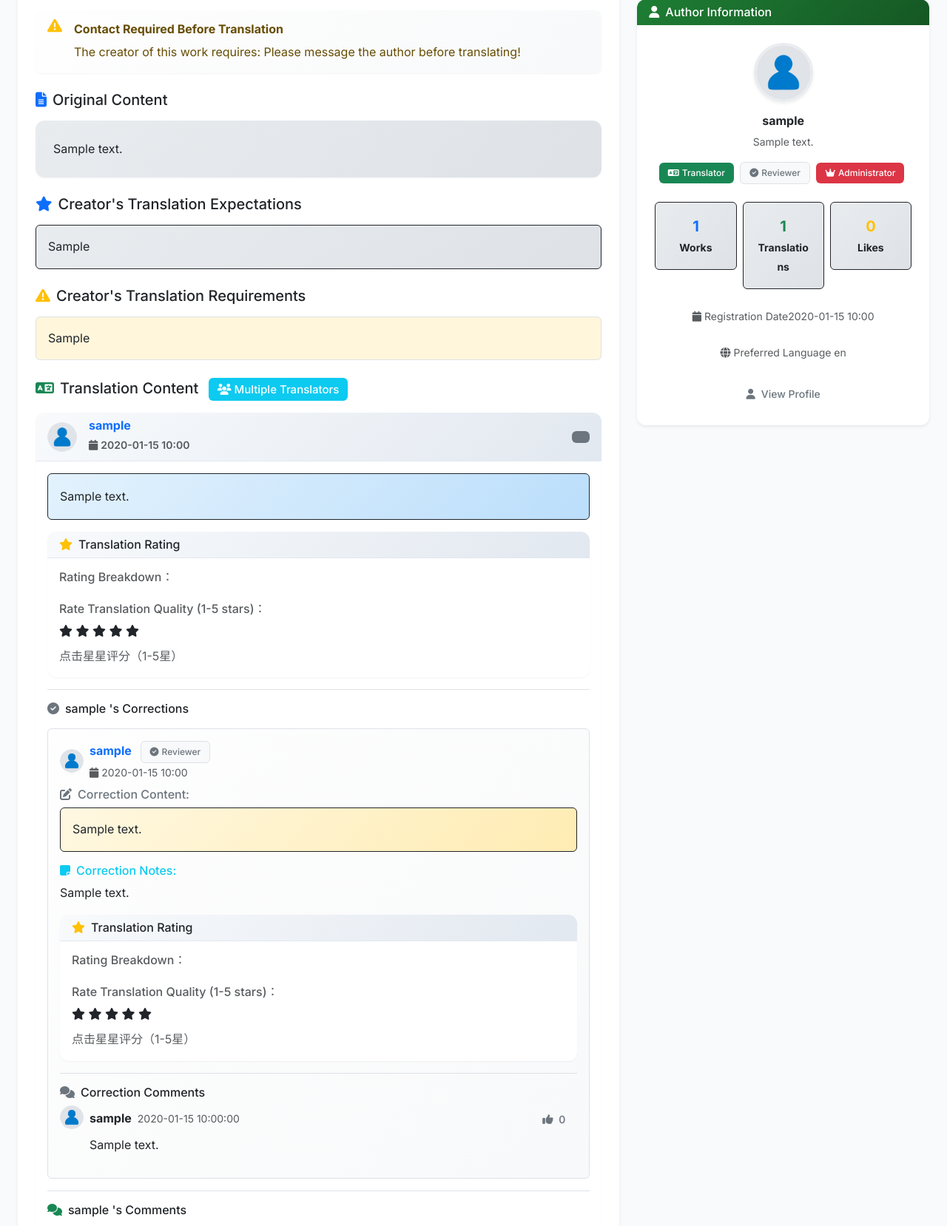
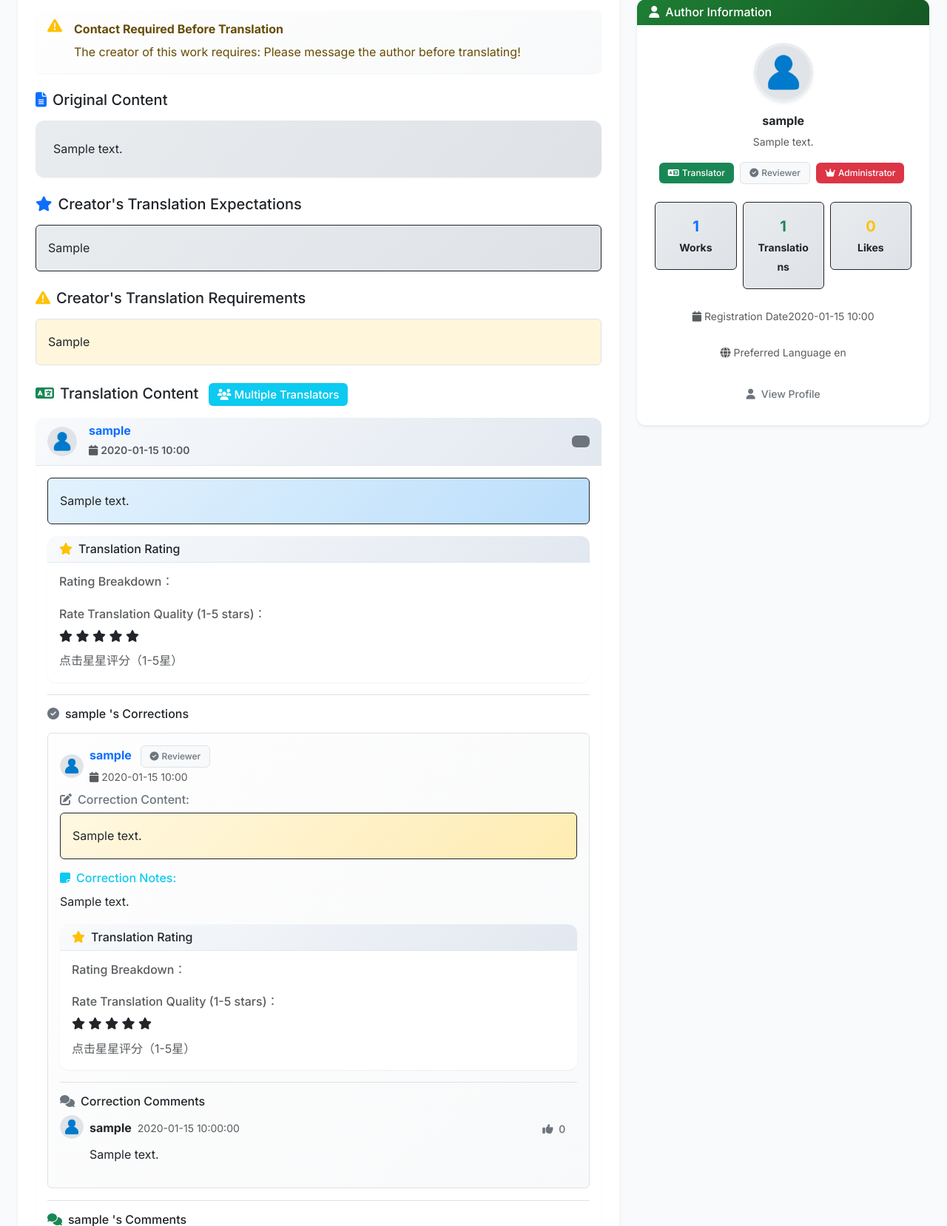
Before and after one commit to yxy24012/Interest-Based-Translation-Platform, a Flask app: page /work/1 in a window 1280 px wide. Shown: the part 533-2191 px from the top of the page at 74% size. Run offline with Flask 3, Linux system fonts and the light colour scheme; tables that the repository leaves empty hold one stand-in row (values such as "Sample post"); some libraries are stand-ins or nearby versions.

Commit message:
更新多个模板，优化内容展示样式，增加行高和换行处理，提升可读性和用户体验。

```diff
--- a/templates/conversation.html
+++ b/templates/conversation.html
@@ -14,7 +14,7 @@
           <div class="p-2 rounded {% if msg.sender.id == session.get('user_id') %}bg-primary text-white{% else %}bg-light border{% endif %}" style="max-width:350px;word-break:break-all;">
             <div class="small fw-bold mb-1"><span class="fw-bold" style="font-size:1.15em;">{{ msg.sender.username }}</span></div>
             {% if msg.content %}
-              <div class="mb-2">{{ msg.content|safe }}</div>
+              <div class="mb-2 work-content" style="line-height: 1.6; word-wrap: break-word;">{{ msg.content|safe }}</div>
             {% endif %}
             {% if msg.image_filename %}
               <div class="mb-2">
--- a/templates/edit_translation.html
+++ b/templates/edit_translation.html
@@ -55,7 +55,7 @@
                 <div class="mb-4">
                     <h6><i class="fas fa-file-text me-2"></i>{{ get_message('original_content') }}</h6>
                     <div class="border rounded p-3 bg-light">
-                        <div class="mb-0">{{ work.content|safe }}</div>
+                        <div class="mb-0 work-content" style="line-height: 1.8; word-wrap: break-word;">{{ work.content|safe }}</div>
                     </div>
                 </div>
 
--- a/templates/translate.html
+++ b/templates/translate.html
@@ -105,7 +105,7 @@
                     <div class="mb-4">
                         <h5><i class="fas fa-exclamation-triangle me-2 text-warning"></i><span class="fw-bold text-warning">{{ get_message('creator_requirements') }}</span></h5>
                         <div class="border rounded p-3" style="background:rgba(255,243,205,0.7); border-left:6px solid #ffc107;">
-                            {{ work.translation_requirements }}
+                            <div class="work-content" style="line-height: 1.8; word-wrap: break-word;">{{ work.translation_requirements|safe }}</div>
                         </div>
                     </div>
                     {% endif %}
--- a/templates/work_detail.html
+++ b/templates/work_detail.html
@@ -1068,7 +1068,7 @@
                         <i class="fas fa-star me-2 text-primary"></i>{{ get_message('creator_expectation') }}
                     </h5>
                     <div class="border border-dark rounded p-3" style="background: linear-gradient(135deg, #e9ecef 0%, #dee2e6 100%);">
-                        <div style="color: #212529;">{{ work.translation_expectation|safe }}</div>
+                        <div class="work-content" style="color: #212529; line-height: 1.8; word-wrap: break-word;">{{ work.translation_expectation|safe }}</div>
                     </div>
                 </div>
                 {% endif %}
@@ -1081,7 +1081,7 @@
                         <i class="fas fa-exclamation-triangle me-2 text-warning"></i>{{ get_message('creator_requirements') }}
                     </h5>
                     <div class="border rounded p-3" style="background:rgba(255,243,205,0.7); border-left:6px solid #ffc107;">
-                        {{ work.translation_requirements|safe }}
+                        <div class="work-content" style="line-height: 1.8; word-wrap: break-word;">{{ work.translation_requirements|safe }}</div>
                     </div>
                 </div>
                 {% endif %}
@@ -1377,7 +1377,7 @@
                                             <i class="fas fa-edit me-2"></i>{{ get_message('correction_content_label') }}
                                         </h6>
                                         <div class="border border-dark rounded p-3" style="background: linear-gradient(135deg, #fff8e1 0%, #ffecb3 100%);">
-                                            <div class="mb-0" style="line-height: 1.6; color: #212529;">{{ correction.content|safe }}</div>
+                                            <div class="mb-0 work-content" style="line-height: 1.8; color: #212529; word-wrap: break-word;">{{ correction.content|safe }}</div>
                                         </div>
                                     </div>
 
@@ -1386,7 +1386,7 @@
                                         <h6 class="text-info mb-2">
                                             <i class="fas fa-sticky-note me-2"></i>{{ get_message('correction_notes_label') }}
                                         </h6>
-                                        <p class="mb-0">{{ correction.notes|safe }}</p>
+                                        <p class="mb-0 work-content" style="line-height: 1.8; word-wrap: break-word;">{{ correction.notes|safe }}</p>
                                     </div>
                                     {% endif %}
 
@@ -1774,7 +1774,7 @@
                                             {% endif %}
                                         </div>
                                     </div>
-                                    <div class="mb-0">{{ comment.content|safe }}</div>
+                                    <div class="mb-0 work-content" style="line-height: 1.8; word-wrap: break-word;">{{ comment.content|safe }}</div>
                                 </div>
                             </div>
                             {% endfor %}
@@ -1997,7 +1997,7 @@
                         <h6 class="mb-2 fw-bold">{{ work.creator.username }}</h6>
                     </a>
                     {% if work.creator.bio %}
-                    <p class="text-muted small mb-3">{{ work.creator.bio|safe }}</p>
+                    <p class="text-muted small mb-3 work-content" style="line-height: 1.6; word-wrap: break-word;">{{ work.creator.bio|safe }}</p>
                     {% endif %}
 
                     <!-- 角色标签 -->
```
